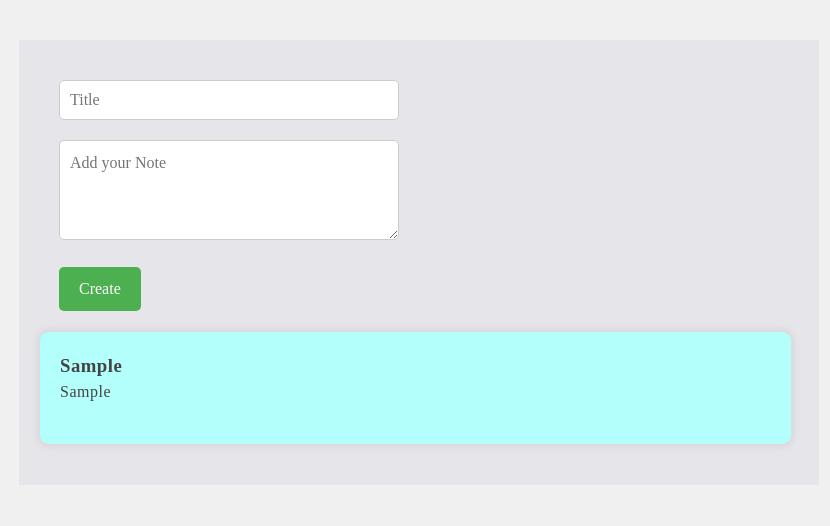
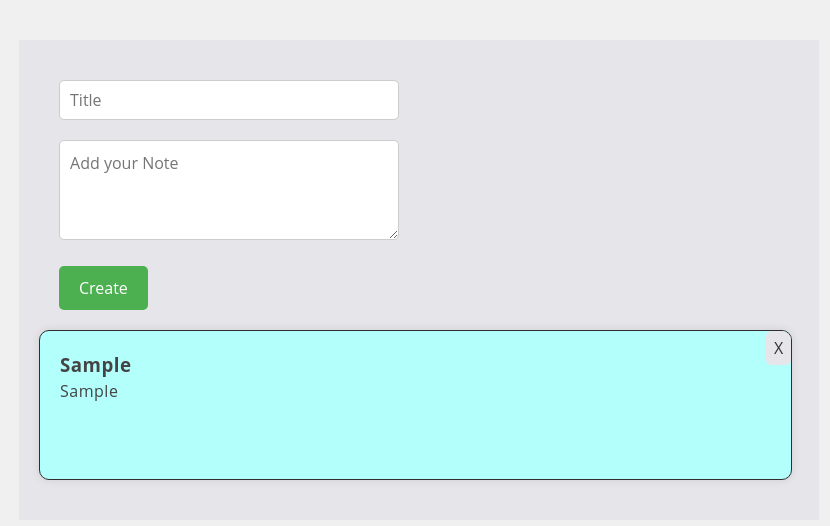
Before and after one commit to dhanushetty24/note-worthy, a React (Create React App) app: page / in a window 1280 px wide. Both pictures are taken after typing "Sample", "Sample" into the empty fields and a click on the button "Create". Shown: the top 526 px of the page, without its empty margins (221-1051 px from the left). Built offline with nearby package versions, Linux system fonts and the light colour scheme.

Commit message:
Update List added

```diff
--- a/package.json
+++ b/package.json
@@ -12,7 +12,7 @@
     "web-vitals": "^2.1.4"
   },
   "scripts": {
-    "start": "react-scripts start",
+    "dev": "react-scripts start",
     "build": "react-scripts build",
     "test": "react-scripts test",
     "eject": "react-scripts eject"
--- a/src/components/CreateNote.jsx
+++ b/src/components/CreateNote.jsx
@@ -3,21 +3,21 @@ import Notes from "./Notes";
 import styles from '../styles/CreateNote.module.css'
 
 const CreateNote = () => {
-  const [cardData, setCardData] = useState({ title: '', note: '' });
+  const [cardData, setCardData] = useState({ title: '', note: '', id: ''});
   const [notes, setNotes] = useState([]);
 
   const handleSubmit = (e) => {
     e.preventDefault();
     setNotes([...notes, cardData]);
-    setCardData({ title: '', note: '' });
+    setCardData({ title: '', note: '', id: ''});
   };
 
   const handleInputChange = (e) => {
-    setCardData({ ...cardData, [e.target.name]: e.target.value });
+    setCardData({ ...cardData, id: Math.floor(Math.random() * Date.now()),  [e.target.name]: e.target.value });
   }
 
-  const handleOnClick = () => {
-
+  const handleOnClick = (id) => {
+    setNotes(notes.filter((note) => note.id !== id));
   }
 
   return (
@@ -45,7 +45,7 @@ const CreateNote = () => {
           </div>
         </form>
         <ul className={styles.displayStyle}>
-          {notes.length ? notes.map((obj) => <Notes cardData = {obj}/>) : false}
+          {notes.length ? notes.map((obj) => <Notes key ={obj.id} handleOnClick = {handleOnClick} cardData = {obj}/>) : false}
         </ul>
     </section>
   )
--- a/src/components/Notes.jsx
+++ b/src/components/Notes.jsx
@@ -1,10 +1,11 @@
 import styles from '../styles/Notes.module.css'
 
-const Notes = ({cardData}) => {
+const Notes = ({cardData, handleOnClick}) => {
   return (
     <li className={styles.card}>
-      <h3>{cardData.title}</h3>
-      <p>{cardData.note}</p>
+      <h3>{cardData.title.length>20 ? `${cardData.title.slice(0,18)}...` : cardData.title }</h3>
+      <p>{cardData.note.length>35 ? `${cardData.note.slice(0,31)}...` : cardData.note }</p>
+      <button className= {styles.closeButton} onClick={() =>handleOnClick(cardData.id) }>X</button>
     </li>
   );
 };
--- a/src/styles/Notes.module.css
+++ b/src/styles/Notes.module.css
@@ -1,61 +1,58 @@
-.notes-list {
-  margin-top: 20px;
-}
-
 .card {
-  width: 100%;
+  width: 21%;
+  height: 150px;
   background-color: #B2FFFC;
   border: 1px solid #2F2F2F;
   color: #444;
   border-radius: 10px;
   padding: 20px;
   margin-bottom: 20px;
-  border: 1px solid #ddd;
   box-shadow: 0 0 10px rgba(0, 0, 0, 0.1);
-  flex: 1 1 21%;         /* Grow and shrink as needed, taking up roughly 23% of the container width */
+  flex: 1 1 21%; /* Grow and shrink as needed, roughly taking up 21% of the width */
   margin-right: .9%;
   transition: all .5s ease-in-out;
+  box-sizing: border-box; /* Include padding and border in width calculations */
+  overflow: hidden;
+  position: relative;
 }
 
+/* This ensures each card's height is based on its own content */
 .card h3 {
   width: 100%;
   margin-top: 0;
-  text-wrap: pretty;
 }
 
 .card p {
   margin-bottom: 20px;
-  text-wrap: pretty;
 }
 
-/* Animations */
-
-/* Create Note Animation */
-.create-note-animation {
-  animation: createNote 0.5s ease-in-out;
-}
-
-@keyframes createNote {
-  0% {
-    transform: scale(0.5);
-    opacity: 0;
-  }
-  100% {
-    transform: scale(1);
-    opacity: 1;
-  }
-}
-
-/* Hover Effect on Notes */
+/* Hover effect on card */
 .card:hover {
   transform: translateY(-5px);
   box-shadow: 0 0 20px rgba(0, 0, 0, 0.2);
 }
 
-/* No Notes Available Styles */
+/* No notes available */
 .no-notes {
   text-align: center;
   color: #999;
   font-size: 18px;
   margin-top: 20px;
 }
+
+.closeButton {
+  font-weight: 400;
+  color: #333;
+  border: 0px;
+  border-radius: 5px;
+  background-color: #E5E5EA;
+  padding: 5px 8px;
+  position: absolute;
+  right: 0;
+  top: 0;
+  transition: color .3s ease-in-out;
+}
+
+.closeButton:hover {
+  color: #8B0A1A;
+}
--- a/src/styles/index.css
+++ b/src/styles/index.css
@@ -15,7 +15,7 @@
 body {
   line-height: 1.5;
   -webkit-font-smoothing: antialiased;
-  /* font-family: 'Montserrat Alternates', sans-serif; */
+  font-family: 'Open Sans', sans-serif;
   letter-spacing: .5px;
   background-color: #F0F0F0;
 }
```
